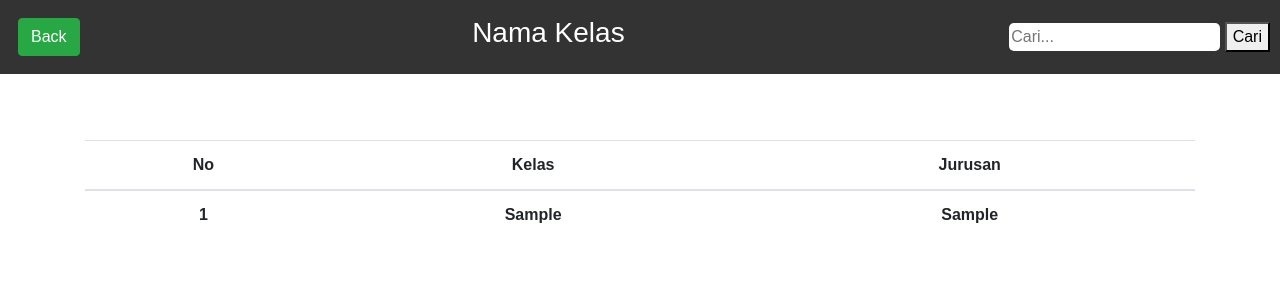
After one commit to daniii71/miniproject, a CodeIgniter app: page /Project/index.php/admin/detail_kelas in a window 1280 px wide. The commit adds this page. Shown: the top 300 px of the page. Run offline with CodeIgniter, Linux system fonts and the light colour scheme; the visitor is signed in with stand-in values (Sample User, id 1); tables that the repository leaves empty or names only in its code hold one stand-in row (values such as "Sample post").

Commit message:
menambahkan detail_kelas dan detail_mapel

```diff
--- a/application/controllers/Admin.php
+++ b/application/controllers/Admin.php
@@ -71,7 +71,17 @@ if ($this->session->userdata('logged_in')!=true) {
       redirect(base_url('admin/ubah_siswa/'.$this->input->post('id_siswa')));
     }
   }
+  public function detail_kelas()
+  {
+   $data['kelas'] = $this->m_model->get_data('kelas')->result();
+   $this->load->view('admin/detail_kelas', $data);
+  }
 
+  public function detail_mapel()
+  {
+   $data['mapel'] = $this->m_model->get_data('mapel')->result();
+   $this->load->view('admin/detail_mapel', $data);
+  }
 
 
  public function guru()
--- /dev/null
+++ b/application/views/admin/detail_kelas.php
@@ -0,0 +1,127 @@
+<!DOCTYPE html>
+<html lang="en">
+<head>
+    <meta charset="UTF-8">
+    <meta name="viewport" content="width=device-width, initial-scale=1.0">
+    <title>Detail kelas</title>
+
+    <link rel="stylesheet" href="https://cdn.jsdelivr.net/npm/bootstrap@4.3.1/dist/css/bootstrap.min.css"
+        integrity="sha384-ggOyR0iXCbMQv3Xipma34MD+dH/1fQ784/j6cY/iJTQUOhcWr7x9JvoRxT2MZw1T" crossorigin="anonymous">
+    <style>
+    body {
+        font-family: Arial, sans-serif;
+        margin: 0;
+        padding: 0;
+    }
+
+    .navbar {
+        background-color: #333;
+        color: #fff;
+        padding: 10px;
+        position: fixed;
+        top: 0;
+        width: 100%;
+        z-index: 1;
+    }
+
+
+    /* CSS Untuk Konten */
+    .content {
+        margin-left: 0;
+        padding: 20px;
+        transition: margin-left 0.5s;
+    }
+
+    /* CSS Umum */
+    body {
+        font-family: Arial, sans-serif;
+        margin: 0;
+        padding: 0;
+    }
+
+    /* Tombol untuk membuka side navbar */
+    .openbtn {
+        background-color: #333;
+        color: #fff;
+        padding: 10px 15px;
+        border: none;
+        cursor: pointer;
+        margin-left: 0;
+        transition: margin-left 0.5s;
+    }
+
+    .openbtn:hover {
+        background-color: #555;
+    }
+
+    .search-container {
+        float: right;
+    }
+
+    .search-box {
+        padding: 2px;
+        border: none;
+        border-radius: 5px;
+    }
+
+    .navbar h1 {
+        margin: 0;
+    }
+
+    .table-container {
+        margin-top: 80px;
+        /* Membuat ruang antara navbar dan tabel */
+        padding: 20px;
+    }
+
+    ul {
+        list-style-type: none;
+    }
+
+    body {
+        background-color: white;
+    }
+    </style>>
+</head>
+<body>
+<div class="navbar">
+
+    <a href="<?php echo base_url('admin') ?>" class="btn btn-success m-2">
+        Back
+    </a>
+    <h3 class="text-center text-white">Nama Kelas</h3>
+    <div class="search-container">
+        <input type="text" class="search-box" placeholder="Cari...">
+        <button type="submit">Cari</button>
+ </div>
+</div>
+
+<div class="content">
+    <div class="container mt-6">
+        <table class="table">
+            <thead>
+                <br>
+                <br>
+                <br>
+                <tr>
+                    <th class="text-center"><b>No</b></th>
+                    <th class="text-center"><b>Kelas</b></th>
+                    <th class="text-center"><b>Jurusan</b></th>
+                </tr>
+            </thead>
+        </div>
+            <br>
+            <tbody>
+                <?php $no = 1; foreach ($kelas as $u) { ?>
+
+                <tr>
+                    <td class="text-center"><b><?php echo $no++ ?></b></td>
+                    <td class="text-center"><b><?php echo $u->tingkat_kelas ?></b></td>
+                    <td class="text-center"><b><?php echo $u->jurusan_kelas ?></b></td>
+                </tr>
+                <?php } ?>
+            </tbody>
+        </table>
+    </div>
+</body>
+</html>
```
Also changed, not shown: application/controllers/Auth.php (+16 -7 lines), application/views/admin/detail_mapel.php (added, +123 -0 lines), application/views/admin/guru.php (+22 -3 lines), application/views/admin/index.php (+6 -5 lines), application/views/admin/siswa.php (+23 -3 lines).
